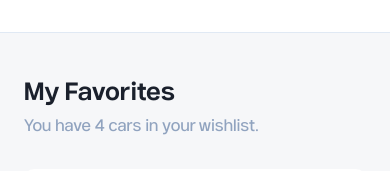
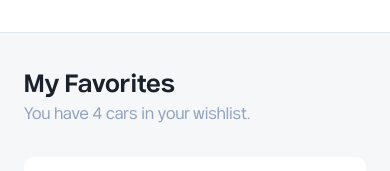
Before and after one commit to mehmetbacik/car-rental, a Nuxt app: page /favorites in a window 390 px wide. Shown: the part 136-307 px from the top of the page. Built offline with nearby package versions, Linux system fonts and the light colour scheme.

Commit message:
style: refine favorites page styling
- Refined the favorites page layout and spacing.
- Improved favorite item, header, action, and empty state styling.
- Updated typography and visual hierarchy for better consistency.
- Improved responsive styling across different screen sizes.

```diff
--- a/app/pages/favorites/index.vue
+++ b/app/pages/favorites/index.vue
@@ -8,33 +8,22 @@ const favoriteCars = computed(() => inventoryStore.favoriteCars);
 </script>
 
 <template>
-  <div class="favorites-page">
-    <div class="container">
-      <header class="page-header">
+  <div class="favoritesPage container">
+    <div class="favoritesHeader">
       <h1>My Favorites</h1>
-
       <p v-if="favoriteCars.length">
         You have {{ favoriteCars.length }} cars in your wishlist.
       </p>
-      </header>
-
-      <div v-if="favoriteCars.length > 0" class="cars-grid">
+    </div>
+    <div v-if="favoriteCars.length > 0" class="favorites-carsWrapper">
       <CarsCarCard v-for="car in favoriteCars" :key="car.id" :car="car" />
     </div>
-
-      <div v-else class="empty-favorites">
-        <div class="empty-icon">❤️</div>
-
+    <div v-else class="favorites-emptyWrapper">
       <h3>Your wishlist is empty</h3>
-
-        <p>
-          You haven't added any cars to your favorites yet. Start exploring!
-        </p>
-
-        <NuxtLink to="/search-results" class="btn-explore">
+      <p>You haven't added any cars to your favorites yet. Start exploring!</p>
+      <NuxtLink to="/search-results" class="favorites-btnExplore">
         Explore Cars
       </NuxtLink>
     </div>
   </div>
-  </div>
 </template>
--- a/app/styles/pages/_favorites.scss
+++ b/app/styles/pages/_favorites.scss
@@ -1,38 +1,25 @@
-.favorites-page {
-  padding: $spacing-unit * 10 0;
-  background: var(--bg-color);
-  min-height: calc(100vh - 100px);
-}
-
-.page-header {
-  margin-bottom: $spacing-unit * 8;
+.favoritesPage {
+  min-height: 100vh;
+  .favoritesHeader {
+    margin-block: $spacing-unit * 8;
     h1 {
+      font-size: $font-size-base * 1.5;
       color: $secondary-500;
-    font-size: $font-size-base * 1.5;
-    margin-bottom: $spacing-unit;
     }
     p {
       color: $secondary-300;
-    font-weight: 500;
     }
   }
-
-.cars-grid {
+  .favorites-carsWrapper {
     display: grid;
     grid-template-columns: repeat(auto-fill, minmax(300px, 1fr));
     gap: $spacing-unit * 8;
   }
-
-.empty-favorites {
+  .favorites-emptyWrapper {
     text-align: center;
     padding: $spacing-unit * 15 0;
     background: $color-white;
     border-radius: 10px;
-
-  .empty-icon {
-    font-size: $font-size-base * 4;
-    margin-bottom: $spacing-unit * 4;
-  }
     h3 {
       color: $secondary-500;
       margin-bottom: $spacing-unit * 3;
@@ -41,8 +28,7 @@
       color: $secondary-300;
       margin-bottom: $spacing-unit * 6;
     }
-
-  .btn-explore {
+    .favorites-btnExplore {
       display: inline-block;
       background: $primary-neutral-palette-500;
       color: $color-white;
@@ -57,3 +43,4 @@
       }
     }
   }
+}
```
Lines whose indentation alone changed are shown as unchanged.
